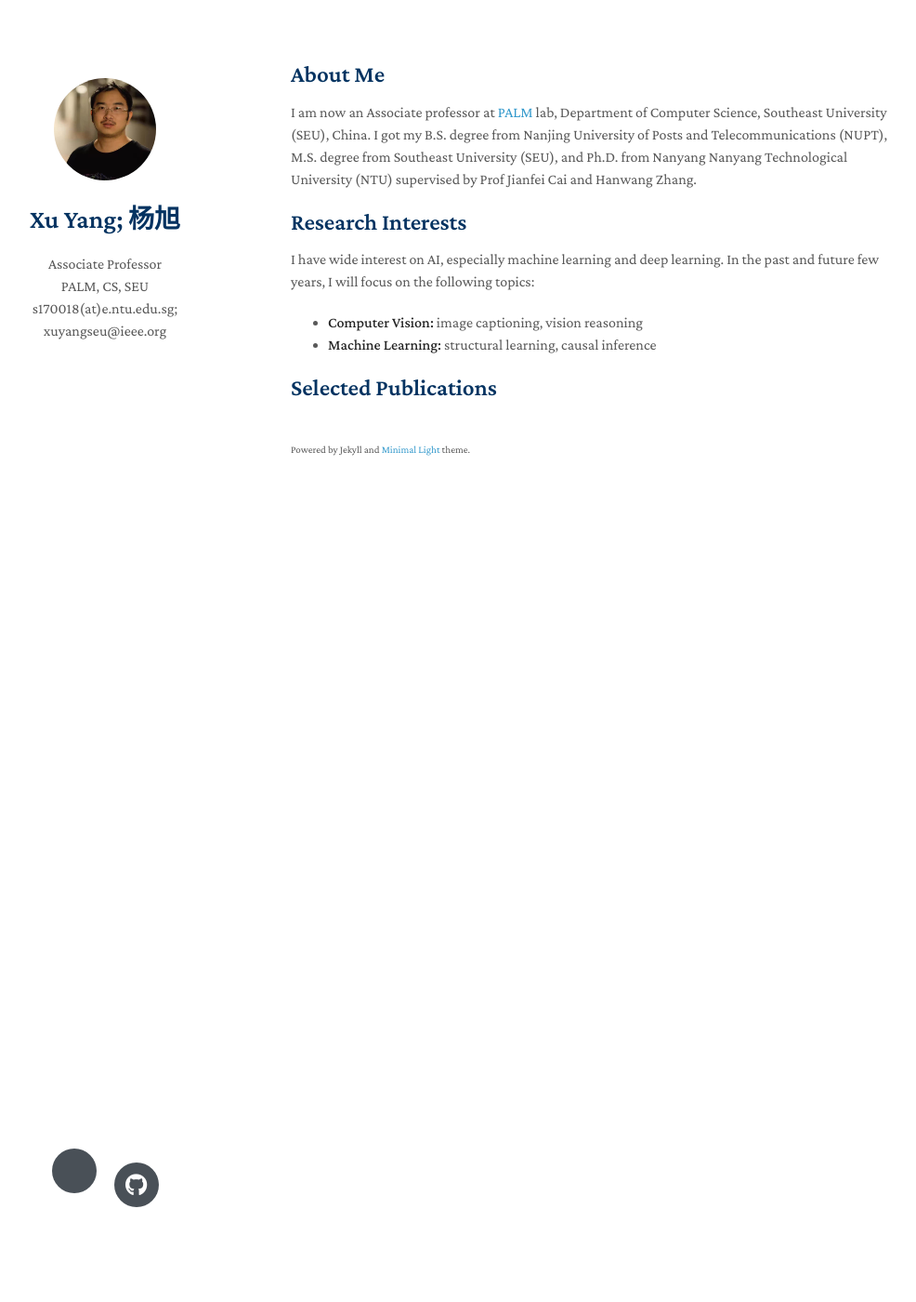
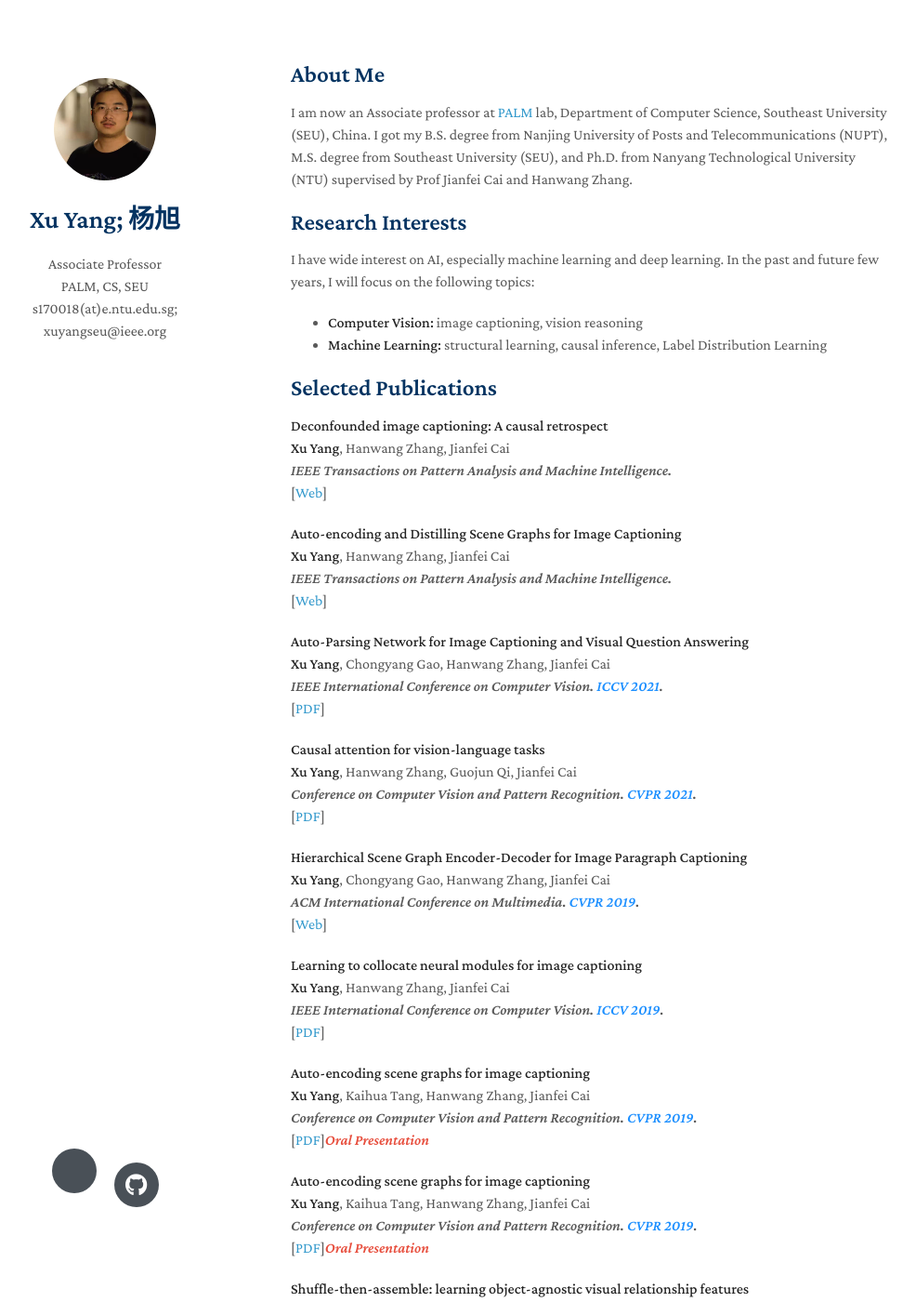
Before and after one commit to yxPALMweb/yxPALMweb.github.io, a Jekyll site: the page built from index.md, in a window 1280 px wide and 1400 px high. Shown: the whole window at 93% size, without its empty margins (157-1143 px from the left). Built offline with Jekyll 4.4.1, drawn with Linux system fonts in a browser that asks for light colours; nearby versions of some CDN libraries; a style sheet for code colours, icons or effects is not loaded; our own code applies the rules of GitHub Pages for plain Markdown files; some of the changed text lies outside the part shown.

Commit message:
Update index.md

```diff
--- a/index.md
+++ b/index.md
@@ -4,11 +4,163 @@ layout: homepage
 
 ## About Me
 
-I am now an Associate professor at [PALM](http://palm.seu.edu.cn/home.html) lab, Department of Computer Science, Southeast University (SEU), China. I got my B.S. degree from Nanjing University of Posts and Telecommunications (NUPT), M.S. degree from Southeast University (SEU), and Ph.D. from Nanyang Nanyang Technological University (NTU) supervised by Prof Jianfei Cai and Hanwang Zhang.
+I am now an Associate professor at [PALM](http://palm.seu.edu.cn/home.html) lab, Department of Computer Science, Southeast University (SEU), China. I got my B.S. degree from Nanjing University of Posts and Telecommunications (NUPT), M.S. degree from Southeast University (SEU), and Ph.D. from Nanyang Technological University (NTU) supervised by Prof Jianfei Cai and Hanwang Zhang.
 
 ## Research Interests
 I have wide interest on AI, especially machine learning and deep learning. In the past and future few years, I will focus on the following topics:
 - **Computer Vision:** image captioning, vision reasoning
-- **Machine Learning:** structural learning, causal inference
+- **Machine Learning:** structural learning, causal inference, Label Distribution Learning
 
 ## Selected Publications
+[comment]: <> (TPAMI)
+<div class="paper">
+<p><strong>Deconfounded image captioning: A causal retrospect</strong>
+<br />
+<strong>Xu Yang</strong>, Hanwang Zhang, Jianfei Cai
+<br />
+<em>IEEE Transactions on Pattern Analysis and Machine Intelligence.</em>
+<br />
+   [<a href="https://ieeexplore.ieee.org/abstract/document/9583890/">Web</a>]
+<br/>
+</p>
+</div>
+
+[comment]: <> (TPAMI)
+<div class="paper">
+<p><strong>Auto-encoding and Distilling Scene Graphs for Image Captioning</strong>
+<br />
+<strong>Xu Yang</strong>, Hanwang Zhang, Jianfei Cai
+<br />
+<em>IEEE Transactions on Pattern Analysis and Machine Intelligence.</em>
+<br />
+   [<a href="https://ieeexplore.ieee.org/document/9279262">Web</a>]
+<br/>
+</p>
+</div>
+
+[comment]: <> (iccv2021.)
+<div class="paper">
+<p><strong>Auto-Parsing Network for Image Captioning and Visual Question Answering</strong>
+<br />
+<strong>Xu Yang</strong>, Chongyang Gao, Hanwang Zhang, Jianfei Cai
+
+<br />
+<em>IEEE International Conference on Computer Vision. <strong><i style="color:#1e90ff">ICCV 2021</i></strong>.</em>
+<br />
+   [<a href="https://openaccess.thecvf.com/content/ICCV2021/papers/Yang_Auto-Parsing_Network_for_Image_Captioning_and_Visual_Question_Answering_ICCV_2021_paper.pdf">PDF</a>]
+<br/>
+</p>
+</div>
+
+[comment]: <> (cvpr2021.)
+<div class="paper">
+<p><strong>Causal attention for vision-language tasks</strong>
+<br />
+<strong>Xu Yang</strong>, Hanwang Zhang, Guojun Qi, Jianfei Cai
+
+<br />
+<em>Conference on Computer Vision and Pattern Recognition. <strong><i style="color:#1e90ff">CVPR 2021</i></strong>.</em>
+<br />
+   [<a href="https://openaccess.thecvf.com/content/CVPR2021/papers/Yang_Causal_Attention_for_Vision-Language_Tasks_CVPR_2021_paper.pdf">PDF</a>]
+<br/>
+</p>
+</div>
+
+[comment]: <> (ACMMM.)
+<div class="paper">
+<p><strong>Hierarchical Scene Graph Encoder-Decoder for Image Paragraph Captioning</strong>
+<br />
+<strong>Xu Yang</strong>, Chongyang Gao, Hanwang Zhang, Jianfei Cai
+
+<br />
+<em>ACM International Conference on Multimedia. <strong><i style="color:#1e90ff">CVPR 2019</i></strong>.</em>
+<br />
+   [<a href="https://dl.acm.org/doi/abs/10.1145/3394171.3413859">Web</a>]
+<br/>
+</p>
+</div>
+
+[comment]: <> (iccv2019.)
+<div class="paper">
+<p><strong>Learning to collocate neural modules for image captioning</strong>
+<br />
+<strong>Xu Yang</strong>, Hanwang Zhang, Jianfei Cai
+
+<br />
+<em>IEEE International Conference on Computer Vision. <strong><i style="color:#1e90ff">ICCV 2019</i></strong>.</em>
+<br />
+   [<a href="https://openaccess.thecvf.com/content_ICCV_2019/papers/Yang_Learning_to_Collocate_Neural_Modules_for_Image_Captioning_ICCV_2019_paper.pdf">PDF</a>]
+<br/>
+</p>
+</div>
+
+[comment]: <> (cvpr2019.)
+<div class="paper">
+<p><strong>Auto-encoding scene graphs for image captioning</strong>
+<br />
+<strong>Xu Yang</strong>, Kaihua Tang, Hanwang Zhang, Jianfei Cai
+
+<br />
+<em>Conference on Computer Vision and Pattern Recognition. <strong><i style="color:#1e90ff">CVPR 2019</i></strong>.</em>
+<br />
+   [<a href="https://openaccess.thecvf.com/content_CVPR_2019/papers/Yang_Auto-Encoding_Scene_Graphs_for_Image_Captioning_CVPR_2019_paper.pdf">PDF</a>]<strong><i style="color:#e74d3c">Oral Presentation</i></strong>
+<br/>
+</p>
+</div>
+
+[comment]: <> (cvpr2019.)
+<div class="paper">
+<p><strong>Auto-encoding scene graphs for image captioning</strong>
+<br />
+<strong>Xu Yang</strong>, Kaihua Tang, Hanwang Zhang, Jianfei Cai
+
+<br />
+<em>Conference on Computer Vision and Pattern Recognition. <strong><i style="color:#1e90ff">CVPR 2019</i></strong>.</em>
+<br />
+   [<a href="https://openaccess.thecvf.com/content_CVPR_2019/papers/Yang_Auto-Encoding_Scene_Graphs_for_Image_Captioning_CVPR_2019_paper.pdf">PDF</a>]<strong><i style="color:#e74d3c">Oral Presentation</i></strong>
+<br/>
+</p>
+</div>
+
+[comment]: <> (ECCV2018.)
+<div class="paper">
+<p><strong>Shuffle-then-assemble: learning object-agnostic visual relationship features</strong>
+<br />
+<strong>Xu Yang</strong>, Hanwang Zhang, Jianfei Cai
+
+<br />
+<em>European Conference on Computer Vision. <strong><i style="color:#1e90ff">ECCV 2018</i></strong>.</em>
+<br />
+   [<a href="https://openaccess.thecvf.com/content_ECCV_2018/papers/XU_YANG_Shuffle-Then-Assemble_Learning_Object-Agnostic_ECCV_2018_paper.pdf">PDF</a>]
+<br/>
+</p>
+</div>
+
+[comment]: <> (IJCAI2016.)
+<div class="paper">
+<p><strong>Sparsity Conditional Energy Label Distribution Learning for Age Estimation</strong>
+<br />
+<strong>Xu Yang</strong>, Xin Geng, Deyu Zhou
+
+<br />
+<em>International Joint Conference on Artificial Intelligence. <strong><i style="color:#1e90ff">IJCAI 2016</i></strong>.</em>
+<br />
+   [<a href="https://www.ijcai.org/Proceedings/16/Papers/322.pdf.pdf">PDF</a>]
+<br/>
+</p>
+</div>
+
+
+[comment]: <> (ICCVW2015.)
+<div class="paper">
+<p><strong>Deep label distribution learning for apparent age estimation</strong>
+<br />
+<strong>Xu Yang</strong>, Bin-Bin Gao, Chao Xing, Zeng-Wei Huo, Xiu-Shen Wei, Ying Zhou, Jianxin Wu, Xin Geng
+
+<br />
+<em>IEEE International Conference on Computer Vision Workshops. <strong><i style="color:#1e90ff">ICCVW 2015</i></strong>.</em>
+<br />
+   [<a href="https://www.cv-foundation.org/openaccess/content_iccv_2015_workshops/w11/papers/Yang_Deep_Label_Distribution_ICCV_2015_paper.pdf">PDF</a>]
+<br/>
+</p>
+</div>
```
